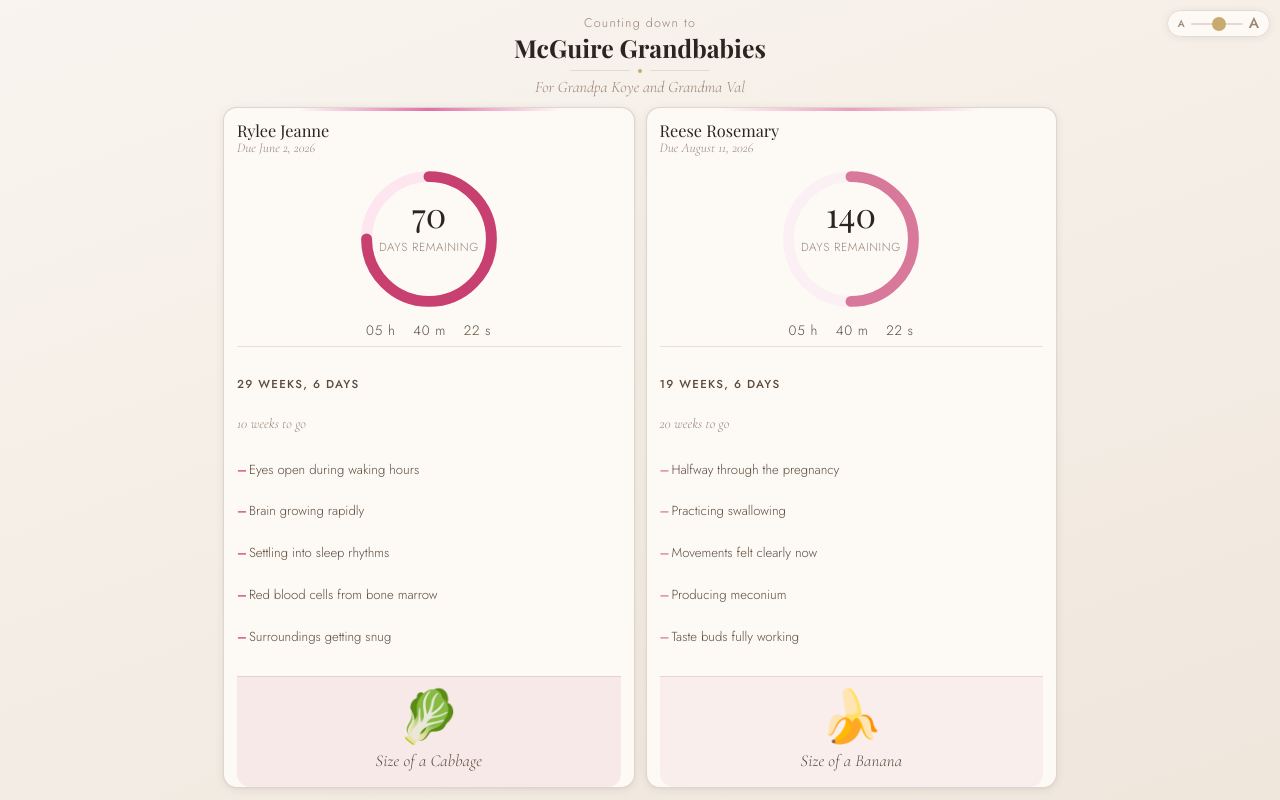
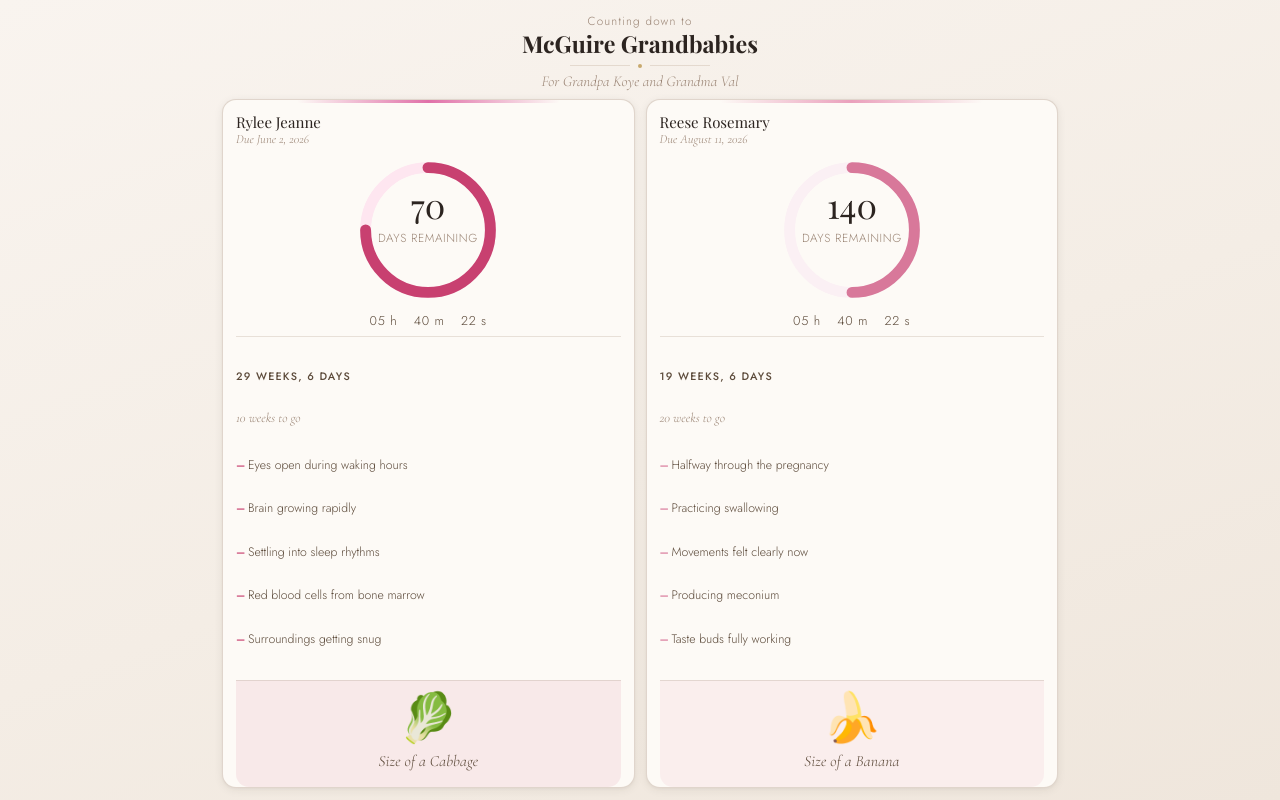
Before and after one commit to zknollenberg/McGuire-Grandbabies-Countdown, a plain HTML site: page index.html in a window 1280 px wide. Drawn offline with nearby package versions, Linux system fonts and the light colour scheme; a web font is replaced by a local one.

Commit message:
Modify viewport and adjust layout styles
Updated viewport meta tag for better display on devices. Adjusted font size and padding for layout improvements.

```diff
--- a/index.html
+++ b/index.html
@@ -2,7 +2,7 @@
 <html lang="en">
 <head>
   <meta charset="UTF-8" />
-  <meta name="viewport" content="width=device-width, initial-scale=1.0" />
+  <meta name="viewport" content="width=device-width, initial-scale=1.0, viewport-fit=cover" />
   <title>McGuire Grandbabies</title>
   <link href="https://fonts.googleapis.com/css2?family=Playfair+Display:ital,wght@0,400;0,700;1,400&family=Cormorant+Garamond:ital,wght@0,300;1,300&family=Jost:wght@300;400;500&display=swap" rel="stylesheet" />
   <style>
@@ -28,7 +28,7 @@
       --e-accent: #EAA0BC;
     }
 
-    html { font-size: 16px; height: 100%; }
+    html { font-size: 15px; height: 100%; }
     body {
       height: 100%;
       font-family: 'Jost', sans-serif;
@@ -37,62 +37,16 @@
       color: var(--ink);
     }
 
-    /* ── Text size control ── */
-    .size-control {
-      position: fixed;
-      top: 10px; right: 10px;
-      z-index: 200;
-      display: flex;
-      align-items: center;
-      gap: 5px;
-      background: rgba(253,250,246,0.94);
-      border: 1px solid var(--cream-dark);
-      border-radius: 20px;
-      padding: 5px 9px;
-      backdrop-filter: blur(6px);
-      -webkit-backdrop-filter: blur(6px);
-      box-shadow: 0 1px 8px rgba(0,0,0,0.07);
-    }
-    .size-btn {
-      font-family: 'Jost', sans-serif;
-      font-weight: 500;
-      color: var(--ink-light);
-      cursor: pointer;
-      user-select: none;
-      line-height: 1;
-      background: none;
-      border: none;
-      padding: 0 1px;
-      touch-action: manipulation;
-    }
-    .size-btn.sm { font-size: 10px; }
-    .size-btn.lg { font-size: 15px; }
-    .size-slider {
-      -webkit-appearance: none;
-      width: 52px; height: 2px;
-      background: var(--cream-dark);
-      outline: none; border-radius: 2px;
-    }
-    .size-slider::-webkit-slider-thumb {
-      -webkit-appearance: none;
-      width: 14px; height: 14px;
-      border-radius: 50%; background: var(--gold); cursor: pointer;
-    }
-    .size-slider::-moz-range-thumb {
-      width: 14px; height: 14px;
-      border-radius: 50%; background: var(--gold); cursor: pointer; border: none;
-    }
-
     /* ── Page ── */
     .page {
       height: 100vh;
       height: 100dvh;
       max-width: 860px;
       margin: 0 auto;
-      padding: 14px 13px 12px;
+      padding: 12px 12px max(12px, env(safe-area-inset-bottom));
       display: flex;
       flex-direction: column;
-      gap: 10px;
+      gap: 9px;
     }
 
     /* ── Header ── */
@@ -164,7 +118,7 @@
     .card-name {
       font-family: 'Playfair Display', serif;
       font-weight: 400;
-      font-size: clamp(0.84rem, 3.8vw, 1.02rem);
+      font-size: 1.0rem;
       line-height: 1.22;
       color: var(--ink);
       flex-shrink: 0;
@@ -295,12 +249,6 @@
 </head>
 <body>
 
-  <div class="size-control">
-    <button class="size-btn sm" id="sizeDown">A</button>
-    <input type="range" class="size-slider" id="sizeSlider" min="11" max="20" value="16" step="1" />
-    <button class="size-btn lg" id="sizeUp">A</button>
-  </div>
-
   <div class="page">
     <header>
       <p class="title-eyebrow">Counting down to</p>
@@ -381,19 +329,6 @@
   </div>
 
   <script>
-    // ── Text size ──────────────────────────────────────────────────
-    const slider   = document.getElementById('sizeSlider');
-    const sizeDown = document.getElementById('sizeDown');
-    const sizeUp   = document.getElementById('sizeUp');
-    function applySize(px) {
-      px = Math.max(11, Math.min(20, px));
-      document.documentElement.style.fontSize = px + 'px';
-      slider.value = px;
-    }
-    slider.addEventListener('input', () => applySize(+slider.value));
-    sizeDown.addEventListener('click', () => applySize(+slider.value - 1));
-    sizeUp.addEventListener('click',   () => applySize(+slider.value + 1));
-
     // ── Weekly data ────────────────────────────────────────────────
     const weekly = {
       4:  { emoji:'🌱', fruit:'Poppy seed',       b:['Just implanted in the uterus','Brain and heart beginning to form','About 1mm in size','Amniotic sac developing','Placenta starting to grow'] },
```
